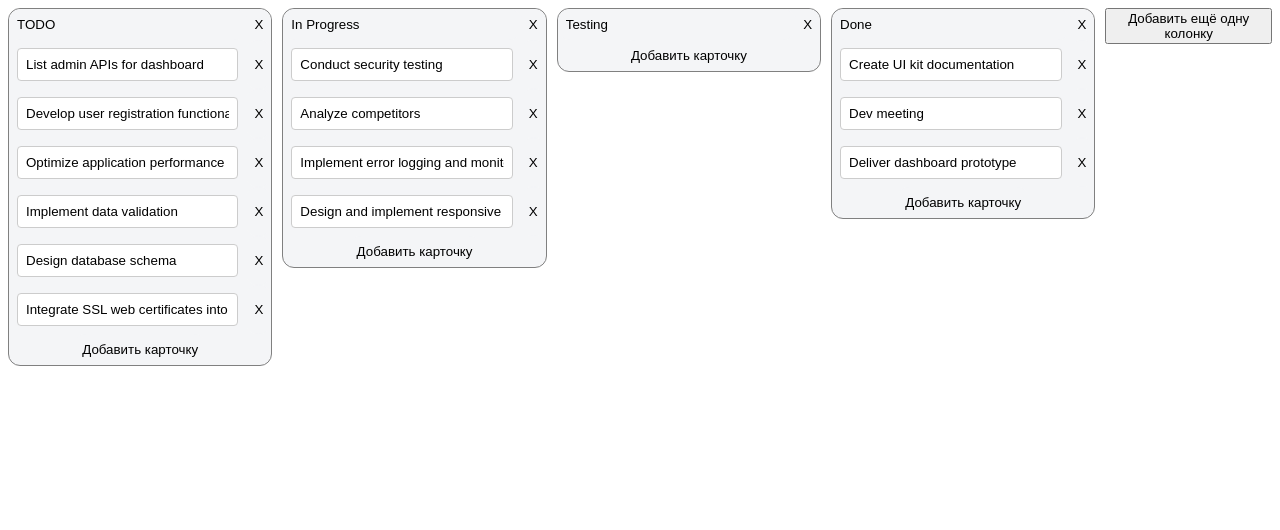
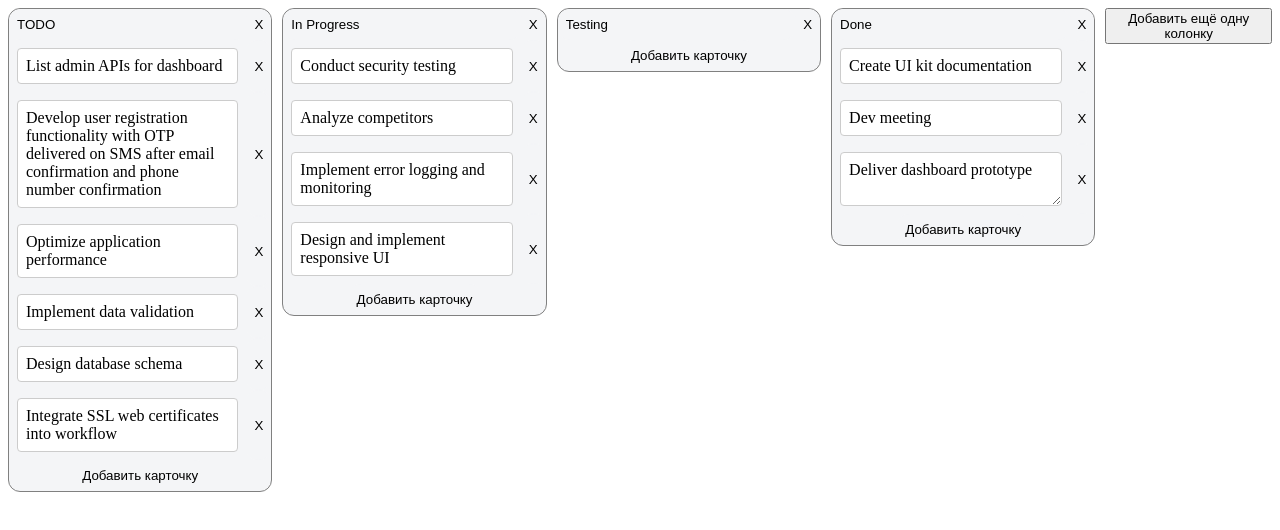
Before and after one commit to Ediand11/TrelloReact, a React (Create React App) app: page / in a window 1280 px wide. Shown: the top 530 px of the page. Built offline with nearby package versions, Linux system fonts and the light colour scheme.

Commit message:
Add editMode

```diff
--- a/src/components/Board.tsx
+++ b/src/components/Board.tsx
@@ -120,6 +120,10 @@ const Board: FC = () => {
     });
     setTasks([...newTasks]);
   }
+  function deleteTask(id: Id) {
+    const newTasks = tasks.filter((task) => task.id !== id);
+    setTasks([...newTasks]);
+  }
 
   return (
     <div
@@ -134,9 +138,10 @@ const Board: FC = () => {
           column={column}
           onChangeName={(newName) => handleNameChange(index, newName)}
           deleteColumn={() => deleteColumn(column.id)}
-          tasks={tasks}
-          addNewTask={() => createTask(column.id)}
+          tasks={tasks.filter((task) => task.columnId === column.id)}
+          addNewTask={createTask}
           updateTask={updateTask}
+          deleteTask={deleteTask}
         />
       ))}
       <CreateColumn addColumn={createNewColumn} />
--- a/src/components/Card.tsx
+++ b/src/components/Card.tsx
@@ -1,14 +1,16 @@
-import React, { FC, useState } from "react";
+import React, { FC, useEffect, useState } from "react";
 import styled from "styled-components";
 import { Id } from "../types/types";
 
 type CardProps = {
   task: any;
   updateTask: (id: Id, content: string) => void;
+  deleteTask: (id: Id) => void;
 };
 
-const CardContainer = styled.input`
+const CardInput = styled.textarea`
   width: 100%;
+  height: auto;
 
   margin: 8px;
   padding: 8px;
@@ -16,6 +18,23 @@ const CardContainer = styled.input`
   border: 1px solid #ccc;
   border-radius: 4px;
   outline: none;
+  white-space: pre-wrap;
+  overflow: auto;
+  font: inherit;
+`;
+
+const CardSpan = styled.span`
+  max-width: 300px;
+  width: 100%;
+  margin: 8px;
+  padding: 8px;
+  background-color: white;
+  border: 1px solid #ccc;
+  border-radius: 4px;
+  outline: none;
+  white-space: pre-wrap;
+  overflow: auto;
+  overflow-wrap: break-word;
 `;
 
 const Button = styled.button`
@@ -31,16 +50,28 @@ const Button = styled.button`
   cursor: pointer;
 `;
 
-const Card: FC<CardProps> = ({ task, updateTask }) => {
+const Card: FC<CardProps> = ({ task, updateTask, deleteTask }) => {
+  const [editMode, setEditMode] = useState(true);
+
   return (
     <div style={{ display: "flex", justifyContent: "space-between" }}>
-      <CardContainer
-        value={task.content}
-        onChange={(e) => {
-          updateTask(task.id, e.target.value);
-        }}
-      />
-      <Button>X</Button>
+      {editMode === true ? (
+        <CardInput
+          value={task.content}
+          onChange={(e) => {
+            updateTask(task.id, e.target.value);
+          }}
+          onBlur={() => setEditMode(false)}
+          autoFocus
+          onKeyDown={(e) => {
+            if (e.key !== "Enter") return;
+            setEditMode(false);
+          }}
+        />
+      ) : (
+        <CardSpan>{task.content}</CardSpan>
+      )}
+      <Button onClick={() => deleteTask(task.id)}>X</Button>
     </div>
   );
 };
--- a/src/components/ColumnKanban.tsx
+++ b/src/components/ColumnKanban.tsx
@@ -8,8 +8,9 @@ type ColumnNameProps = {
   onChangeName: (name: string) => void;
   deleteColumn: () => void;
   tasks: Task[];
-  addNewTask: () => void;
+  addNewTask: (columnId: Id) => void;
   updateTask: (id: Id, content: string) => void;
+  deleteTask: (id: Id) => void;
 };
 
 const Container = styled.div`
@@ -54,6 +55,7 @@ const ColumnKanban: FC<ColumnNameProps> = ({
   tasks,
   addNewTask,
   updateTask,
+  deleteTask,
 }) => {
   return (
     <Container>
@@ -67,12 +69,11 @@ const ColumnKanban: FC<ColumnNameProps> = ({
         </Button>
       </div>
 
-      {tasks.map(
-        (task, index) =>
-          task.columnId === column.id && <Card key={index} task={task} updateTask={updateTask} />
-      )}
+      {tasks.map((task) => (
+        <Card key={task.id} task={task} deleteTask={deleteTask} updateTask={updateTask} />
+      ))}
 
-      <Button onClick={addNewTask}>Добавить карточку</Button>
+      <Button onClick={() => addNewTask(column.id)}>Добавить карточку</Button>
     </Container>
   );
 };
```
